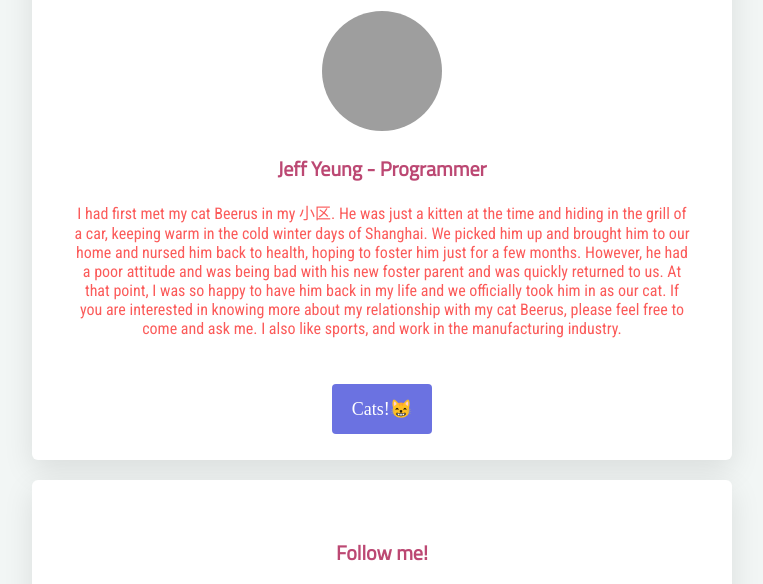
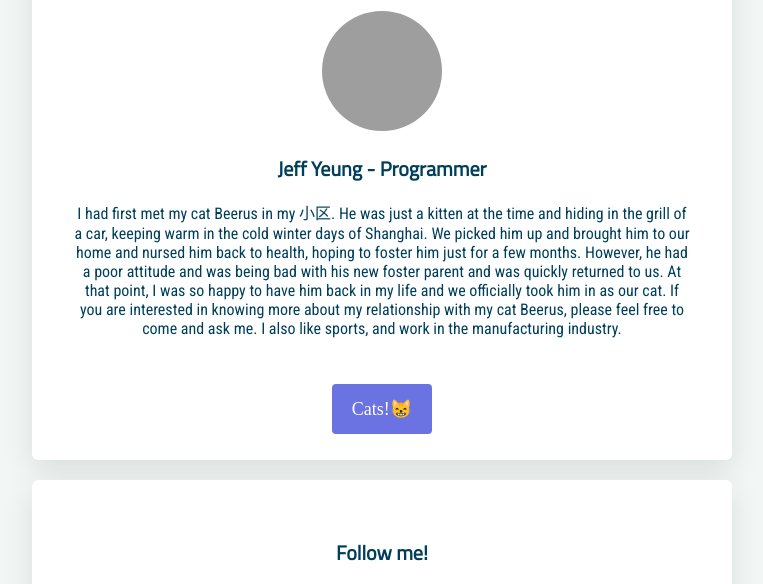
Before and after one commit to imasharka/profile, a plain HTML site: page index.html in a window 1280 px wide. Shown: the part 174-758 px from the top of the page, without its empty margins (258-1021 px from the left). Drawn offline with Linux system fonts and the light colour scheme; grey boxes are pictures that could not be loaded; a web font is replaced by a local one.

Commit message:
Changed h2 and p color to match with h1 color

```diff
--- a/style.css
+++ b/style.css
@@ -13,13 +13,13 @@ h1 {
 }
 
 h2 {
-  color: #bc4873;
+  color: #003f5c;
   font-family: 'Titillium Web', sans-serif;
   font-size: 20px;
 }
 
 p {
-  color: #fb5b5a;
+  color: #003f5c;
   font-family: 'Roboto Condensed', sans-serif;
   font-size: 16px;
   font-weight: lighter;
```
